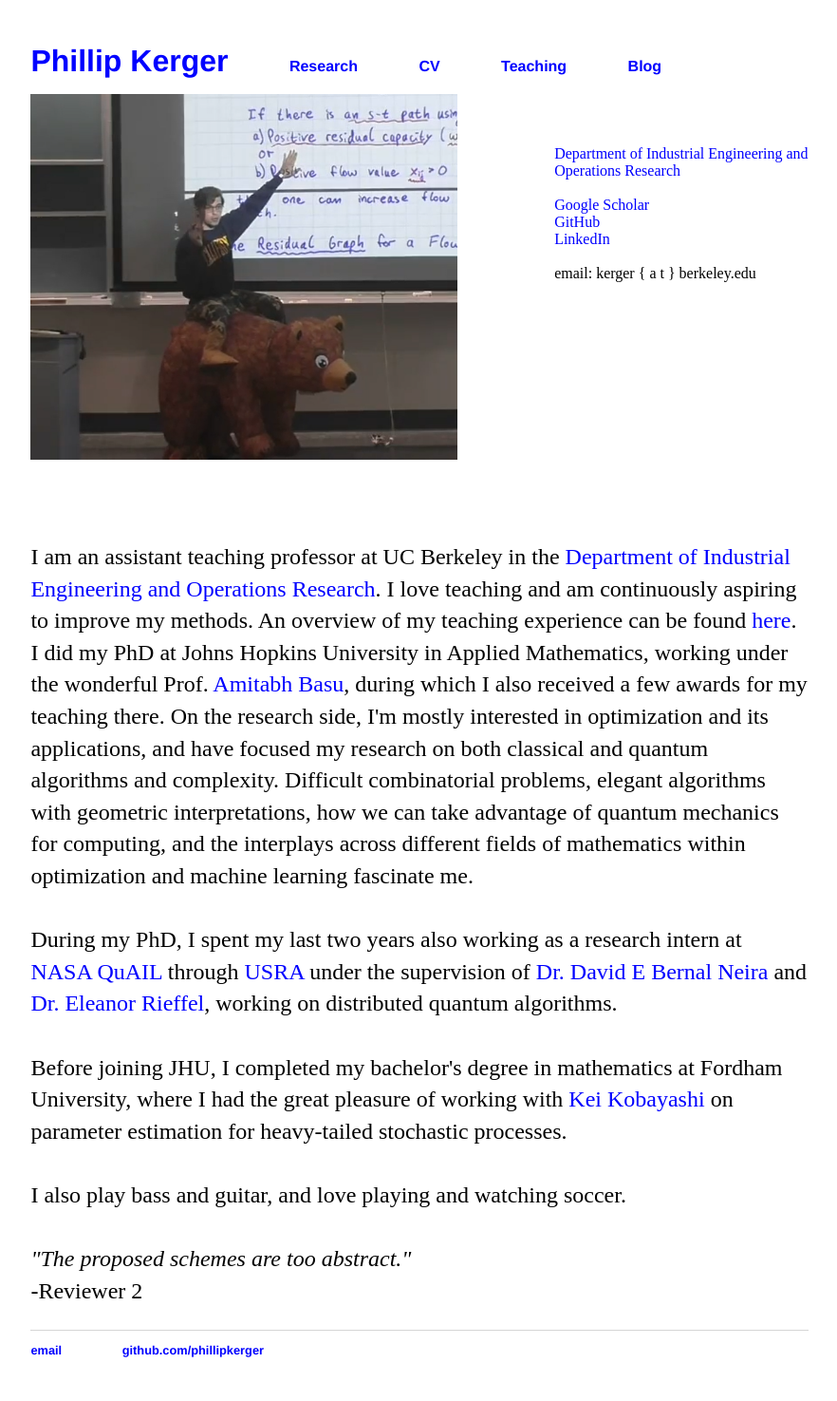
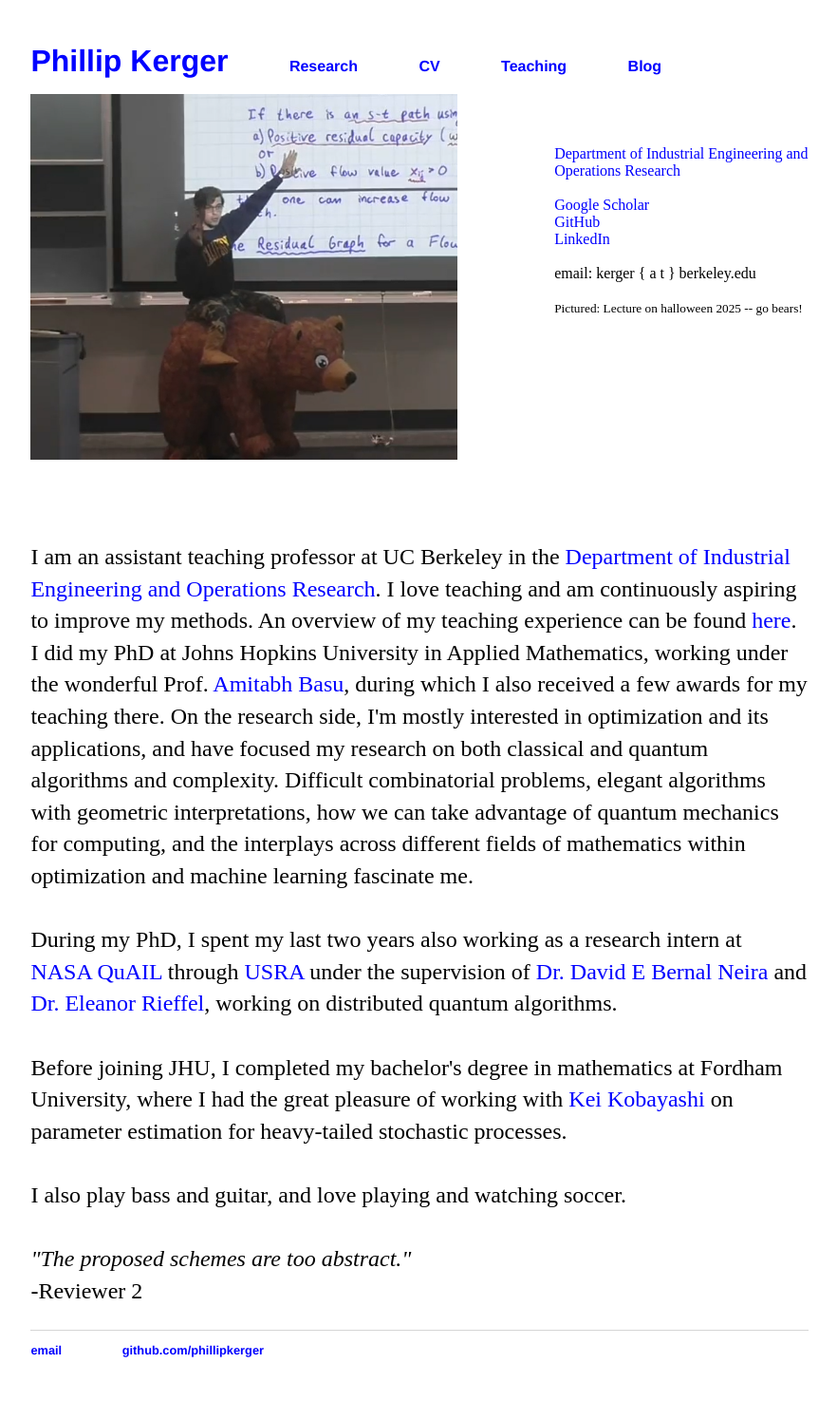
Before and after one commit to PhillipKerger/phillipkerger.github.io, a Jekyll site: the page built from index.html, in a window 1280 px wide. Shown: the whole page at 95% size, without its empty margins (198-1080 px from the left). Built offline with Jekyll 4.4.1, drawn with Linux system fonts in a browser that asks for light colours.

Commit message:
Update index.html

```diff
--- a/index.html
+++ b/index.html
@@ -25,7 +25,10 @@ title: Phillip Kerger
 
 		<br>
 		email: kerger { a t } berkeley.edu
-			</div>
+		<br>
+		<br>
+			<small> Pictured: Lecture on halloween 2025 -- go bears!  </small>
+		</div>
 
 	</div>
 </div>
```
